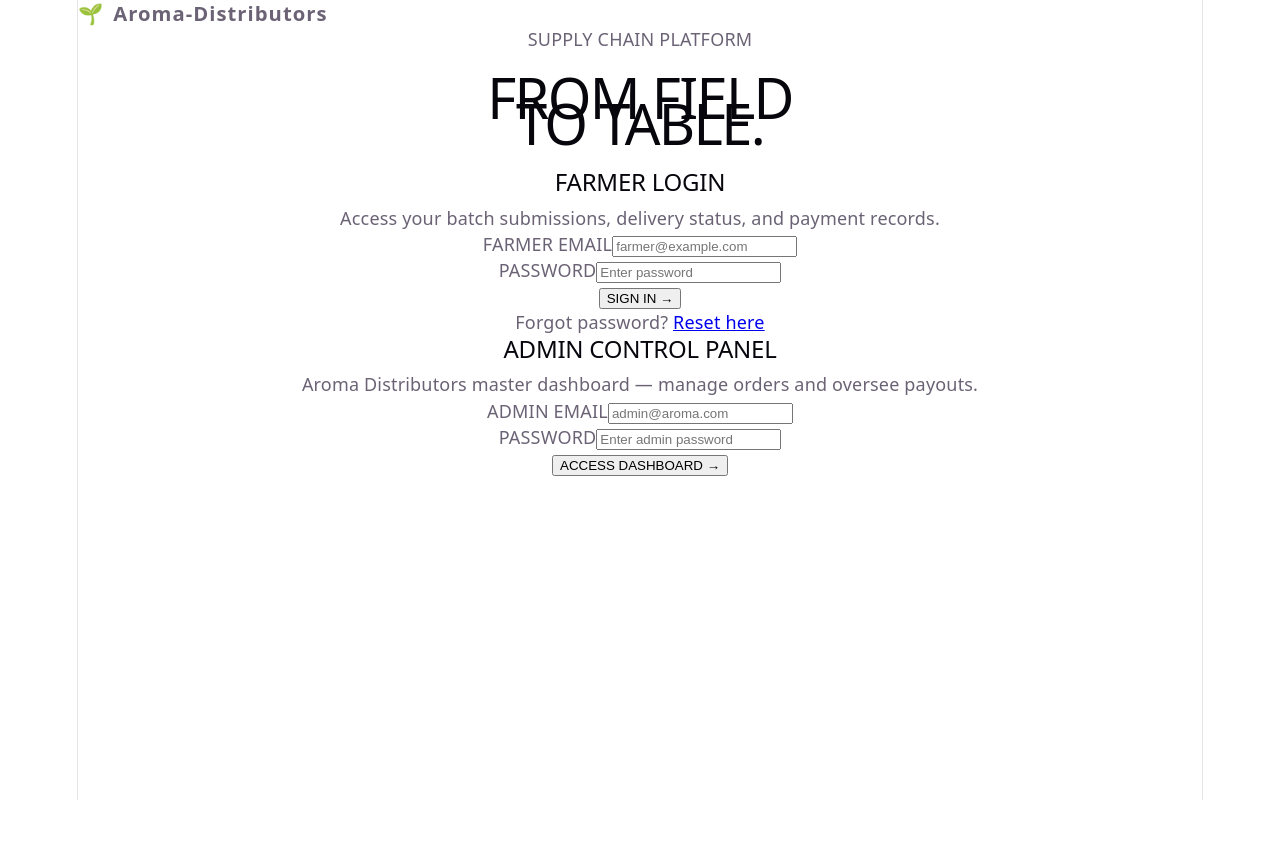
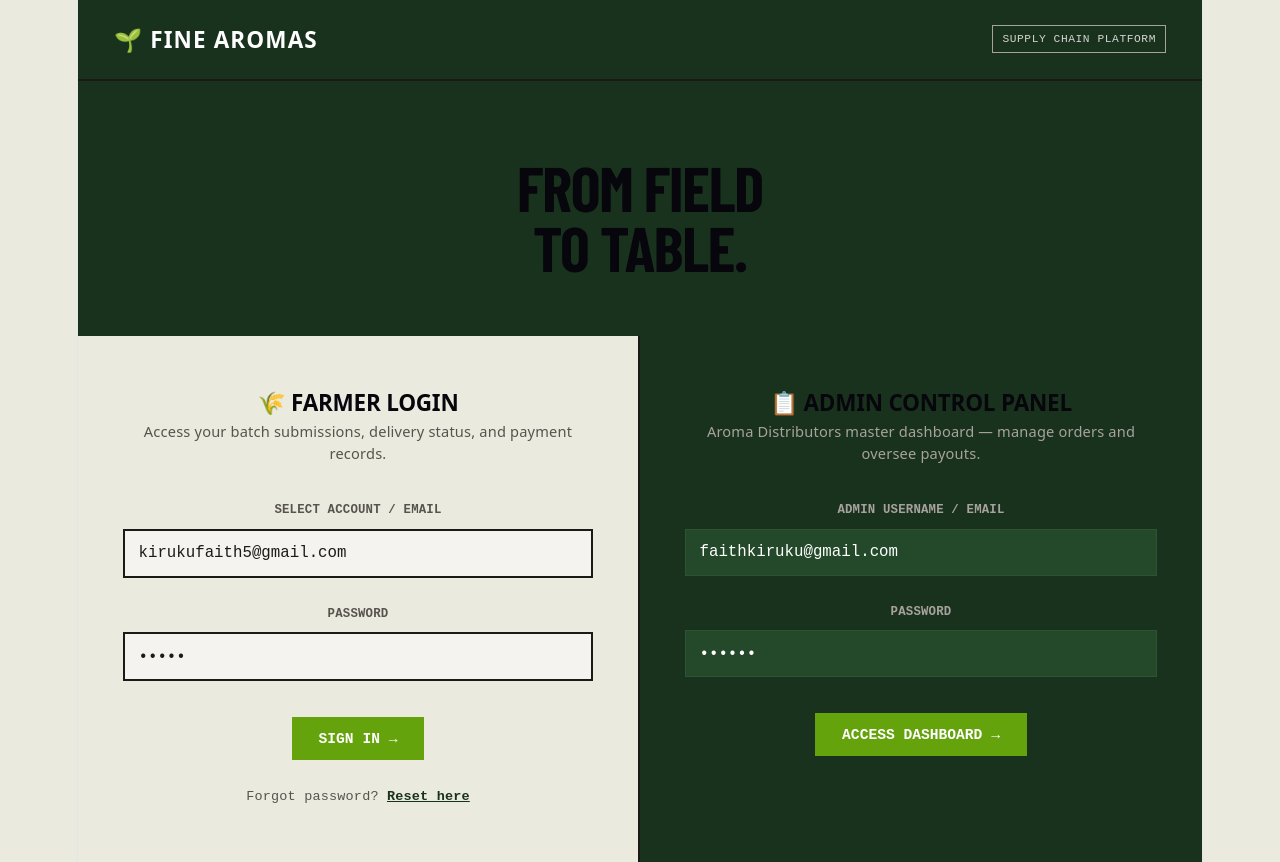
Before and after one commit to kirukufaith5-collab/Frontend-Aroma-distributors, a React (Vite) app: page / in a window 1280 px wide. Before the commit the page ends 800 px from the top, so only its background shows below. Built offline with nearby package versions, Linux system fonts and the light colour scheme.

Commit message:
Fix App.css code

```diff
--- a/src/App.css
+++ b/src/App.css
@@ -1,129 +1,179 @@
-/* --- SIDEBAR COMPONENT --- */
-.sidebar-container {
-  width: 16rem;
-  background-color: #EBEADF;
-  border-right: 1.5px solid #1C1917;
-  padding: 1.5rem 1rem;
-  display: flex;
-  flex-direction: flex-col;
-  gap: 1.5rem;
-  font-family: monospace;
+/* ==========================================================================
+   FINE AROMAS / AROMA DISTRIBUTORS - MASTER SYSTEM CSS
+   ========================================================================== */
+
+* {
+  box-sizing: border-box;
+  margin: 0;
+  padding: 0;
 }
 
-.sidebar-title {
+body {
+  background-color: #EBEADF;
+  color: #1C1917;
+  font-family: system-ui, -apple-system, sans-serif;
+  line-height: 1.5;
+}
+
+/* --- 1. LOGIN PAGE (MATCHES SCREENSHOT 2) --- */
+.login-page {
+  background-color: #19321D;
+  min-height: 100vh;
+  color: #FFFFFF;
+  display: flex;
+  flex-direction: column;
+}
+
+.brand-header {
+  padding: 1.25rem 2rem;
+  display: flex;
+  justify-content: space-between;
+  align-items: center;
+  border-bottom: 2px solid #1C1917;
+  background-color: #19321D;
+}
+
+.brand-name {
+  font-size: 1.25rem;
+  font-weight: 900;
+  letter-spacing: 0.05em;
+  font-family: system-ui, -apple-system, sans-serif;
+}
+
+.tag-badge {
+  border: 1px solid #A8A29E;
+  color: #D6D3D1;
   font-size: 0.625rem;
+  padding: 0.25rem 0.5rem;
+  font-family: monospace;
+  letter-spacing: 0.05em;
+}
+
+.hero-banner {
+  padding: 2.5rem 2rem 1.5rem 2rem;
+  background-color: #19321D;
+}
+
+.hero-banner h1 {
+  font-size: 3.5rem;
+  font-weight: 900;
+  line-height: 0.95;
+  letter-spacing: -0.02em;
+  font-family: 'Barlow Condensed', 'Arial Narrow', sans-serif;
+  text-transform: uppercase;
+}
+
+.login-layout {
+  display: grid;
+  grid-template-columns: 1fr 1fr;
+  flex: 1;
+}
+
+.farmer-login-card {
+  background-color: #EBEADF;
+  color: #1C1917;
+  padding: 3rem 2.5rem;
+  border-right: 2px solid #1C1917;
+}
+
+.admin-login-card {
+  background-color: #19321D;
+  color: #FFFFFF;
+  padding: 3rem 2.5rem;
+}
+
+.farmer-login-card h2,
+.admin-login-card h2 {
+  font-size: 1.25rem;
+  font-weight: 900;
+  text-transform: uppercase;
+  margin-bottom: 0.25rem;
+  font-family: system-ui, -apple-system, sans-serif;
+}
+
+.card-subtitle {
+  font-size: 0.8125rem;
+  margin-bottom: 2rem;
+  color: #57534E;
+}
+
+.card-subtitle.admin-sub {
+  color: #A8A29E;
+}
+
+.form-group {
+  margin-bottom: 1.5rem;
+}
+
+.form-label {
+  display: block;
+  font-family: monospace;
+  font-size: 0.6875rem;
   font-weight: 700;
-  color: #78716C;
+  color: #57534E;
   text-transform: uppercase;
-  letter-spacing: 0.05em;
   margin-bottom: 0.5rem;
 }
 
-.metrics-container {
-  display: flex;
-  flex-direction: column;
-  gap: 0.75rem;
+.form-label.admin-label {
+  color: #A8A29E;
 }
 
-.metric-card {
-  border: 1px solid #1C1917;
+.form-input {
+  width: 100%;
+  padding: 0.75rem;
+  border: 2px solid #1C1917;
   background-color: #F4F3EF;
-  padding: 0.75rem;
-}
-
-.metric-card-highlight {
-  border: 1.5px solid #1C1917;
-  background-color: #FEF08A;
-  padding: 0.75rem;
-}
-
-.metric-label {
-  font-size: 0.625rem;
-  color: #57534E;
-  text-transform: uppercase;
-  margin-bottom: 0.25rem;
-}
-
-.metric-value {
-  font-size: 1.25rem;
-  font-weight: 900;
+  font-family: monospace;
+  font-size: 0.875rem;
+  outline: none;
   color: #1C1917;
 }
 
-.nav-menu {
-  display: flex;
-  flex-direction: column;
-  gap: 0.25rem;
+.admin-input {
+  width: 100%;
+  padding: 0.75rem;
+  border: 1.5px solid #2F5233;
+  background-color: #23492A;
+  font-family: monospace;
+  font-size: 0.875rem;
+  outline: none;
+  color: #FFFFFF;
 }
 
-.nav-item {
-  width: 100%;
-  display: flex;
-  align-items: center;
-  justify-content: space-between;
-  padding: 0.625rem 0.75rem;
-  font-size: 0.75rem;
+.btn-bright-green {
+  background-color: #65A30D;
+  color: #FFFFFF;
+  border: none;
+  padding: 0.75rem 1.5rem;
+  font-family: monospace;
+  font-size: 0.8125rem;
   font-weight: 700;
-  background: transparent;
-  border: 1px solid transparent;
+  text-transform: uppercase;
   cursor: pointer;
-  text-transform: uppercase;
+  margin-top: 0.5rem;
 }
 
-.nav-item:hover {
-  background-color: #D6D3D1;
+.btn-bright-green:hover {
+  background-color: #4D7C0F;
 }
 
-.nav-item-active {
-  width: 100%;
-  display: flex;
-  align-items: center;
-  justify-content: space-between;
-  padding: 0.625rem 0.75rem;
+.forgot-link {
+  margin-top: 1.5rem;
+  font-family: monospace;
   font-size: 0.75rem;
-  font-weight: 700;
-  background-color: #1C1917;
-  color: #FFFFFF;
-  border: 1px solid #1C1917;
-  cursor: pointer;
-  text-transform: uppercase;
+  color: #57534E;
 }
 
-.nav-badge {
-  background-color: #B91C1C;
-  color: #FFFFFF;
-  font-size: 0.625rem;
-  padding: 0.125rem 0.375rem;
-  border-radius: 9999px;
+.forgot-link a {
+  color: #19321D;
+  font-weight: 700;
 }
 
-/* --- STATUS --- */
-.badge {
-  display: inline-block;
-  padding: 0.25rem 0.5rem;
-  font-size: 0.625rem;
-  font-weight: 700;
-  font-family: monospace;
-  text-transform: uppercase;
-  border: 1px solid #1C1917;
-}
-
-.badge-pending {
-  background-color: #FEF08A;
-  color: #854D0E;
-}
-
-.badge-approved, .badge-paid, .badge-active {
-  background-color: #DCFCE7;
-  color: #166534;
-}
-
-.badge-rejected, .badge-closed {
-  background-color: #FEE2E2;
-  color: #991B1B;
-}
-/* --- NAVBAR STYLES --- */
-.navbar-container {
+/* --- 2. NAVIGATION BAR & HEADERS --- */
+.navbar-container,
+.farmer-header,
+.admin-header {
   background-color: #19321D;
   color: #FFFFFF;
   padding: 0.75rem 1.5rem;
@@ -133,14 +183,16 @@
   border-bottom: 2px solid #1C1917;
 }
 
-.navbar-brand {
+.navbar-brand,
+.farmer-brand,
+.admin-brand {
   font-size: 1.125rem;
   font-weight: 900;
   display: flex;
   align-items: center;
   gap: 0.5rem;
   letter-spacing: 0.05em;
-  font-family: system-ui, -apple-system, sans-serif;
+  text-transform: uppercase;
 }
 
 .navbar-user-info {
@@ -156,27 +208,158 @@
   text-transform: uppercase;
 }
 
-.navbar-logout-btn {
+.navbar-logout-btn,
+.admin-logout-btn,
+.btn-logout {
   font-family: monospace;
   font-size: 0.75rem;
   color: #D6D3D1;
   background: transparent;
   border: none;
   cursor: pointer;
-  transition: color 0.2s;
+  text-transform: uppercase;
 }
 
-.navbar-logout-btn:hover {
+.navbar-logout-btn:hover,
+.admin-logout-btn:hover,
+.btn-logout:hover {
   color: #FFFFFF;
 }
 
-/* --- REUSABLE TABLE STYLES --- */
+/* --- 3. DASHBOARD & SIDEBAR LAYOUT (MATCHES SCREENSHOTS 3 & 4) --- */
+.farmer-container,
+.admin-container {
+  min-height: 100vh;
+  background-color: #EBEADF;
+}
+
+.farmer-content-layout,
+.admin-layout {
+  display: flex;
+  min-height: calc(100vh - 50px);
+}
+
+.sidebar-container,
+.admin-sidebar {
+  width: 16rem;
+  background-color: #EBEADF;
+  border-right: 2px solid #1C1917;
+  padding: 1.5rem 1rem;
+  display: flex;
+  flex-direction: column;
+  gap: 1.5rem;
+  font-family: monospace;
+}
+
+.sidebar-title {
+  font-size: 0.625rem;
+  font-weight: 700;
+  color: #78716C;
+  text-transform: uppercase;
+  margin-bottom: 0.5rem;
+}
+
+.metrics-container,
+.summary-card {
+  display: flex;
+  flex-direction: column;
+  gap: 0.5rem;
+}
+
+.summary-row {
+  display: flex;
+  justify-content: space-between;
+  font-size: 0.75rem;
+  font-family: monospace;
+  color: #57534E;
+}
+
+.summary-row strong {
+  color: #1C1917;
+}
+
+.text-orange {
+  color: #B91C1C;
+  font-weight: 700;
+}
+
+.nav-menu,
+.admin-nav {
+  display: flex;
+  flex-direction: column;
+  gap: 0.25rem;
+}
+
+.nav-item,
+.nav-btn {
+  width: 100%;
+  display: flex;
+  align-items: center;
+  justify-content: space-between;
+  padding: 0.625rem 0.75rem;
+  font-size: 0.75rem;
+  font-weight: 700;
+  background: transparent;
+  border: none;
+  cursor: pointer;
+  text-transform: uppercase;
+  color: #1C1917;
+}
+
+.nav-item:hover,
+.nav-btn:hover {
+  background-color: #D6D3D1;
+}
+
+.nav-item.active,
+.nav-btn.active,
+.nav-item-active {
+  background-color: #19321D;
+  color: #FFFFFF;
+}
+
+.counter-badge,
+.nav-badge {
+  background-color: #EAB308;
+  color: #1C1917;
+  font-size: 0.625rem;
+  padding: 0.125rem 0.375rem;
+  font-weight: 700;
+  font-family: monospace;
+}
+
+.farmer-main-panel,
+.admin-main {
+  flex: 1;
+  padding: 2.5rem;
+  background-color: #EBEADF;
+}
+
+.view-title,
+.view-header {
+  font-size: 2rem;
+  font-weight: 900;
+  text-transform: uppercase;
+  margin-bottom: 0.25rem;
+  font-family: 'Barlow Condensed', 'Arial Narrow', sans-serif;
+}
+
+.view-desc {
+  font-size: 0.875rem;
+  color: #57534E;
+  margin-bottom: 1.5rem;
+}
+
+/* --- 4. DATA TABLES & STAT BARS --- */
+.table-wrapper,
 .table-container {
-  border: 1.5px solid #1C1917;
+  border: 2px solid #1C1917;
   background-color: #F4F3EF;
   overflow-x: auto;
 }
 
+.data-table,
+.admin-table,
 .custom-table {
   width: 100%;
   text-align: left;
@@ -185,36 +368,123 @@
   border-collapse: collapse;
 }
 
+.data-table thead,
+.admin-table thead,
 .custom-table-head {
   background-color: #EBEADF;
-  border-bottom: 1.5px solid #1C1917;
+  border-bottom: 2px solid #1C1917;
   color: #57534E;
   font-weight: 700;
   text-transform: uppercase;
 }
 
+.data-table th,
+.admin-table th,
 .custom-table-th {
-  padding: 0.75rem;
+  padding: 0.75rem 1rem;
   border-right: 1px solid #D6D3D1;
 }
 
-.custom-table-th:last-child {
-  border-right: none;
-}
-
+.data-table td,
+.admin-table td,
 .custom-table-td {
-  padding: 0.75rem;
+  padding: 0.75rem 1rem;
   border-right: 1px solid #D6D3D1;
   border-bottom: 1px solid #D6D3D1;
 }
 
-.custom-table-td:last-child {
+.orders-summary-bar {
+  display: grid;
+  grid-template-columns: repeat(3, 1fr);
+  border: 2px solid #1C1917;
+  background-color: #F4F3EF;
+  margin-bottom: 2rem;
+}
+
+.summary-col {
+  padding: 1.25rem;
+  border-right: 1.5px solid #1C1917;
+}
+
+.summary-col:last-child {
   border-right: none;
 }
 
-.custom-table-empty {
-  padding: 1.5rem;
-  text-align: center;
-  color: #78716C;
+.summary-col small {
   font-family: monospace;
-  font-size: 0.75rem;
+  font-size: 0.625rem;
+  color: #57534E;
+  text-transform: uppercase;
+}
+
+.summary-col h2 {
+  font-size: 1.75rem;
+  font-weight: 900;
+}
+
+/* --- 5. STATUS BADGES & BUTTONS --- */
+.badge,
+.status-badge,
+.order-status {
+  display: inline-block;
+  padding: 0.2rem 0.5rem;
+  font-size: 0.625rem;
+  font-weight: 700;
+  font-family: monospace;
+  text-transform: uppercase;
+  border: 1px solid #1C1917;
+}
+
+.badge-pending,
+.status-badge.pending {
+  background-color: #FEF08A;
+  color: #854D0E;
+}
+
+.badge-approved,
+.badge-paid,
+.badge-active,
+.status-badge.approved,
+.order-status.active {
+  background-color: #DCFCE7;
+  color: #166534;
+}
+
+.badge-rejected,
+.badge-closed,
+.status-badge.rejected,
+.order-status.closed {
+  background-color: #FEE2E2;
+  color: #991B1B;
+}
+
+.btn-close-order {
+  background-color: #1C1917;
+  color: #FFFFFF;
+  border: none;
+  padding: 0.4rem 0.75rem;
+  font-family: monospace;
+  font-size: 0.6875rem;
+  font-weight: 700;
+  cursor: pointer;
+  text-transform: uppercase;
+}
+
+.form-card {
+  border: 2px solid #1C1917;
+  background-color: #F4F3EF;
+  padding: 2rem;
+  max-width: 32rem;
+}
+
+.btn-submit {
+  background-color: #65A30D;
+  color: #FFFFFF;
+  border: none;
+  padding: 0.75rem 1.5rem;
+  font-family: monospace;
+  font-size: 0.8125rem;
+  font-weight: 700;
+  text-transform: uppercase;
+  cursor: pointer;
+}
--- a/src/pages/Login.jsx
+++ b/src/pages/Login.jsx
@@ -1,131 +1,105 @@
 import React, { useState } from 'react';
-import { useNavigate, Link } from 'react-router-dom';
-import API from '../services/api.js';
+import { useNavigate } from 'react-router-dom';
 
 export const Login = () => {
   const navigate = useNavigate();
+  const [farmerEmail, setFarmerEmail] = useState('kirukufaith5@gmail.com');
+  const [farmerPassword, setFarmerPassword] = useState('*****');
+  const [adminUsername, setAdminUsername] = useState('faithkiruku@gmail.com');
+  const [adminPassword, setAdminPassword] = useState('******');
 
-  // Single state object for form fields
-  const [form, setForm] = useState({
-    farmerEmail: '',
-    farmerPassword: '',
-    adminEmail: '',
-    adminPassword: ''
-  });
-
-  const handleChange = (e) => {
-    setForm({ ...form, [e.target.name]: e.target.value });
+  const handleFarmerLogin = (e) => {
+    e.preventDefault();
+    localStorage.setItem('user', JSON.stringify({ id: 2, farm_name: 'GREEN ACRES FARM', role: 'farmer' }));
+    navigate('/farmer');
   };
 
-  // Generic login handler for both Farmer and Admin
-  const handleAuth = async (e, endpoint, credentials, redirectPath) => {
+  const handleAdminLogin = (e) => {
     e.preventDefault();
-    try {
-      const { data } = await API.post(endpoint, credentials);
-
-      // Store JWT token and user details for AuthGuard/ProtectedRoute
-      localStorage.setItem('token', data.token || 'mock-jwt-token');
-      localStorage.setItem('user', JSON.stringify(data.user || data.admin));
-
-      navigate(redirectPath);
-    } catch (err) {
-      alert(err.response?.data?.message || 'Login failed! Check your credentials.');
-    }
+    localStorage.setItem('user', JSON.stringify({ id: 1, role: 'admin' }));
+    navigate('/admin');
   };
 
   return (
     <div className="login-page">
-      {/* Top Header Bar */}
+      {/* Top Header */}
       <header className="brand-header">
-        <div className="navbar-brand">
-          <span>🌱</span>
-          <span className="brand-name">Aroma-Distributors</span>
-        </div>
+        <div className="brand-name">🌱 FINE AROMAS</div>
         <span className="tag-badge">SUPPLY CHAIN PLATFORM</span>
       </header>
 
-      {/* Main Hero Banner Header */}
-      <section className="hero-banner">
+      {/* Hero Header */}
+      <div className="hero-banner">
         <h1>FROM FIELD<br />TO TABLE.</h1>
-      </section>
+      </div>
 
-      {/* Two Column Section for Farmer & Admin Login */}
+      {/* Split Login Container */}
       <div className="login-layout">
-
-        {/* FARMER LOGIN CARD */}
+        {/* Left Column: Farmer Login */}
         <div className="farmer-login-card">
-          <h2>FARMER LOGIN</h2>
+          <h2>🌾 FARMER LOGIN</h2>
           <p className="card-subtitle">Access your batch submissions, delivery status, and payment records.</p>
 
-          <form onSubmit={(e) => handleAuth(e, '/auth/farmer-login', { email: form.farmerEmail, password: form.farmerPassword }, '/farmer')}>
+          <form onSubmit={handleFarmerLogin}>
             <div className="form-group">
-              <label>FARMER EMAIL</label>
+              <label className="form-label">SELECT ACCOUNT / EMAIL</label>
               <input
-                type="email"
-                name="farmerEmail"
-                placeholder="farmer@example.com"
-                value={form.farmerEmail}
-                onChange={handleChange}
-                required
+                type="text"
+                value={farmerEmail}
+                onChange={(e) => setFarmerEmail(e.target.value)}
                 className="form-input"
-              />
-            </div>
-
-            <div className="form-group">
-              <label>PASSWORD</label>
-              <input
-                type="password"
-                name="farmerPassword"
-                placeholder="Enter password"
-                value={form.farmerPassword}
-                onChange={handleChange}
-                required
-                className="form-input"
-              />
-            </div>
-
-            <button type="submit" className="btn-green">SIGN IN &rarr;</button>
-          </form>
-
-          <p className="forgot-link">
-            Forgot password? <Link to="/forgot-password">Reset here</Link>
-          </p>
-        </div>
-
-        {/* ADMIN LOGIN CARD */}
-        <div className="admin-login-card">
-          <h2>ADMIN CONTROL PANEL</h2>
-          <p className="card-subtitle admin-sub">Aroma Distributors master dashboard — manage orders and oversee payouts.</p>
-
-          <form onSubmit={(e) => handleAuth(e, '/auth/admin-login', { email: form.adminEmail, password: form.adminPassword }, '/admin')}>
-            <div className="form-group">
-              <label>ADMIN EMAIL</label>
-              <input
-                type="email"
-                name="adminEmail"
-                placeholder="admin@aroma.com"
-                value={form.adminEmail}
-                onChange={handleChange}
                 required
               />
             </div>
 
             <div className="form-group">
-              <label>PASSWORD</label>
+              <label className="form-label">PASSWORD</label>
               <input
                 type="password"
-                name="adminPassword"
-                placeholder="Enter admin password"
-                value={form.adminPassword}
-                onChange={handleChange}
+                value={farmerPassword}
+                onChange={(e) => setFarmerPassword(e.target.value)}
+                className="form-input"
                 required
               />
             </div>
 
-            <button type="submit" className="btn-bright-green">ACCESS DASHBOARD &rarr;</button>
+            <button type="submit" className="btn-bright-green">SIGN IN →</button>
+          </form>
+
+          <p className="forgot-link">Forgot password? <a href="#reset">Reset here</a></p>
+        </div>
+
+        {/* Right Column: Admin Panel */}
+        <div className="admin-login-card">
+          <h2>📋 ADMIN CONTROL PANEL</h2>
+          <p className="card-subtitle admin-sub">Aroma Distributors master dashboard — manage orders and oversee payouts.</p>
+
+          <form onSubmit={handleAdminLogin}>
+            <div className="form-group">
+              <label className="form-label admin-label">ADMIN USERNAME / EMAIL</label>
+              <input
+                type="text"
+                value={adminUsername}
+                onChange={(e) => setAdminUsername(e.target.value)}
+                className="admin-input"
+                required
+              />
+            </div>
+
+            <div className="form-group">
+              <label className="form-label admin-label">PASSWORD</label>
+              <input
+                type="password"
+                value={adminPassword}
+                onChange={(e) => setAdminPassword(e.target.value)}
+                className="admin-input"
+                required
+              />
+            </div>
+
+            <button type="submit" className="btn-bright-green">ACCESS DASHBOARD →</button>
           </form>
         </div>
-
       </div>
     </div>
   );
```
